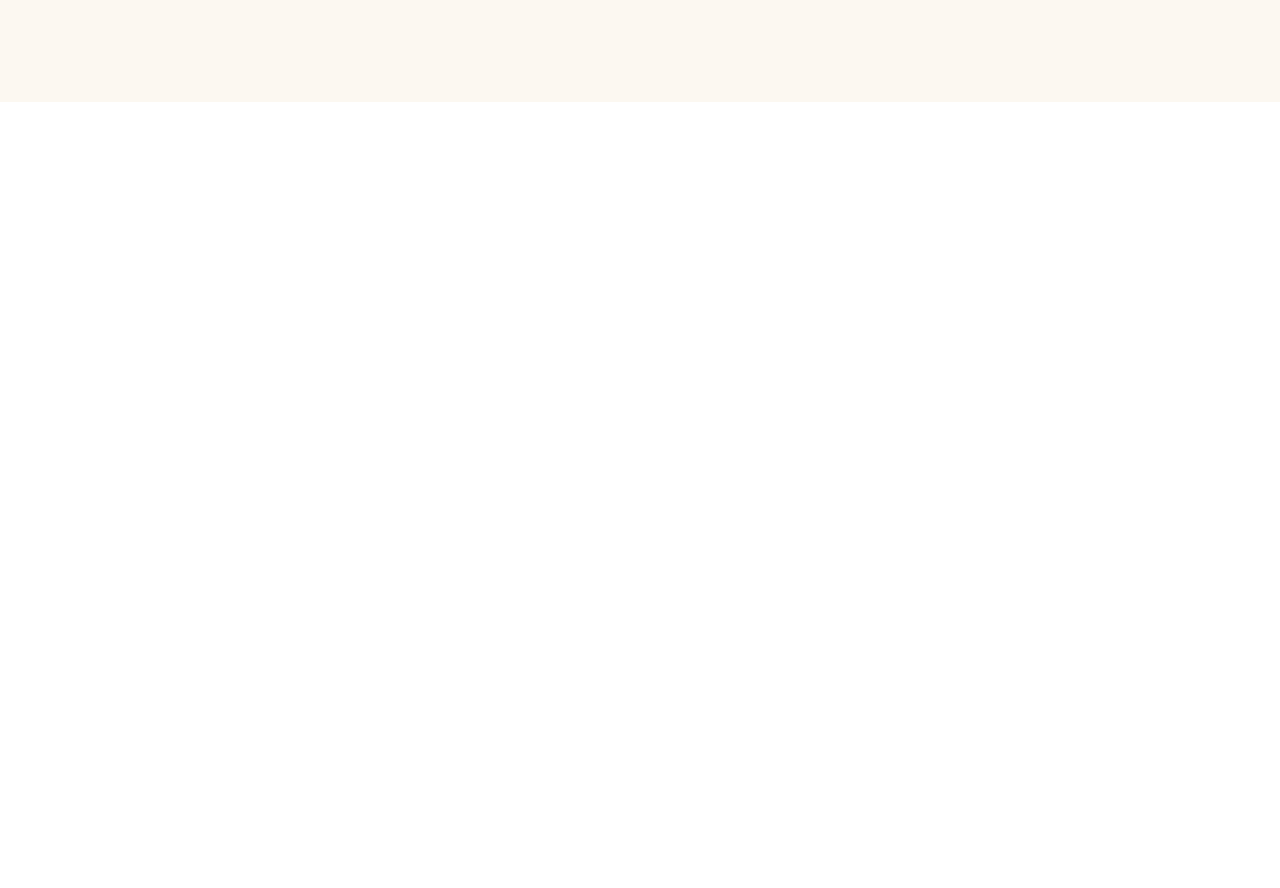
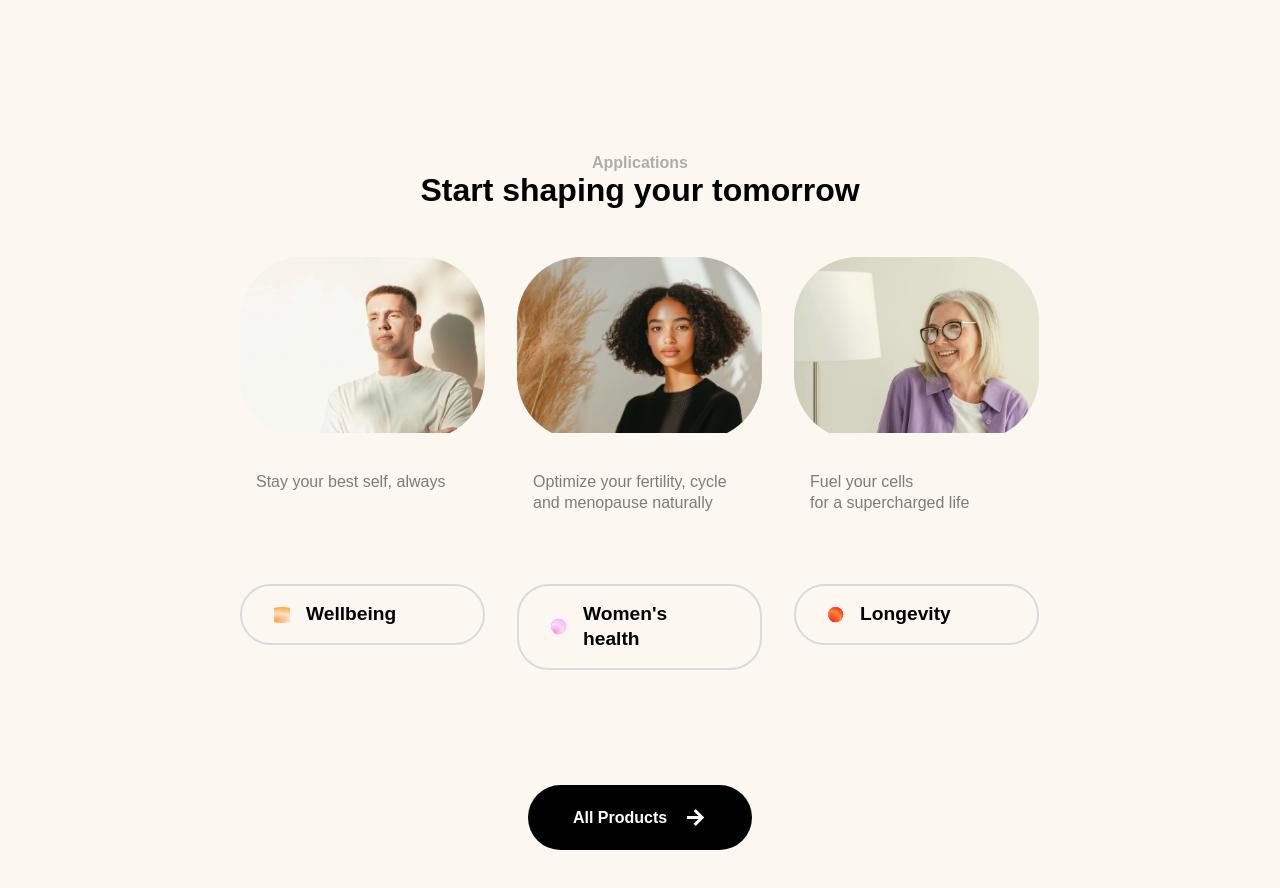
Before and after one commit to jaysolanki-21/Creative-Designs, a React (Vite) app in the folder Design 2/: page / in a window 1280 px wide. Shown: the part 1018-1906 px from the top of the page. Before the commit the page ends 1120 px from the top, so only its background shows below. Built offline with nearby package versions, Linux system fonts and the light colour scheme; a web font is replaced by a local one.

Commit message:
section-3

```diff
--- a/Design 2/src/Components/Main.jsx
+++ b/Design 2/src/Components/Main.jsx
@@ -40,6 +40,52 @@ const Main = () => {
           <img src="images/will3.webp" alt="" /> will be.
         </h6>
       </div>
+      <div className={style.section3}>
+        <h4>Applications</h4>
+        <h1>Start shaping your tomorrow</h1>
+        <div className={style.box}>
+          <div className={style.card}>
+            <div className={style.img}>
+              <img src="images/cardimg1.webp" alt="" />
+            </div>
+            <span>Stay your best self, always</span>
+            <div className={style.capsule}>
+              <img src="images/image (2).svg" alt="" />
+              <span className={style.capsulespan}>Wellbeing</span>
+            </div>
+          </div>
+          <div className={style.card}>
+            <div className={style.img}>
+              <img src="images/cardimg2.webp" alt="" />
+            </div>
+            <span>
+              Optimize your fertility, cycle <br />
+              and menopause naturally
+            </span>
+            <div className={style.capsule}>
+              <img src="images/image (3).svg" alt="" />
+              <span className={style.capsulespan}>Women's health</span>
+            </div>
+          </div>
+          <div className={style.card}>
+            <div className={style.img}>
+              <img src="images/cardimg3.webp" alt="" />
+            </div>
+            <span>
+              Fuel your cells <br />
+              for a supercharged life
+            </span>
+            <div className={style.capsule}>
+              <img src="images/image (4).svg" alt="" />
+              <span className={style.capsulespan}>Longevity</span>
+            </div>
+          </div>
+        </div>
+        <div className={style.button}>
+          All Products
+          <i class="ri-arrow-right-line"></i>
+        </div>
+      </div>
 
     </div>
   );
--- a/Design 2/src/Styles/main.module.css
+++ b/Design 2/src/Styles/main.module.css
@@ -148,3 +148,125 @@
    background-size: cover;
    opacity: 1 !important;
 }
+
+/* section-3 */
+
+.section3{
+    height: 100vh;
+    width: 100vw;
+  background-color: #FCF8F1;
+  display: flex;
+  justify-content: center;
+  align-items: center;
+  flex-direction: column;
+
+}
+
+.section3 h4{
+    opacity: 0.3;
+}
+
+.section3 .box{
+    height: 30rem;
+    width: 65%;
+
+    margin-top: 2rem;
+    display: flex;
+}
+
+.section3 .box .card{
+    width: 33.3%;
+    height: 100%;
+    padding: 1rem;
+    display: flex;
+    flex-direction: column;
+    gap: 2rem;
+}
+
+.section3 .box .card .img{
+    width: 100%;
+    aspect-ratio: 12/9;
+    border-radius: 4rem;
+}
+
+.section3 .box .card .img img{
+    width: 100%;
+    /* height: 100%; */
+    background-size: cover;
+}
+
+.section3 .box .card span{
+    opacity: 0.5;
+    font-weight: 500;
+    margin-left: 1rem;
+    line-height: 1.3;
+    height: 5rem;
+}
+
+.section3 .box .card .capsule {
+    position: relative;
+    border: 2px solid #dadada;
+    padding: 1rem 2rem;
+    border-radius: 2rem;
+
+    cursor: pointer;
+    display: flex;
+    gap: 1rem;
+    justify-content: flex-start;
+    align-items: center;
+    overflow: hidden;
+    z-index: 1;
+}
+
+.section3 .box .card .capsule img {
+    position: absolute;
+    height: 1rem;
+    width: 1rem;
+    object-fit: cover;
+    z-index: 0;
+    transition: all 0.4s ease-in;
+}
+
+.section3 .box .card .capsule:hover img{
+    scale: 38;
+}
+
+.section3 .box .card .capsule .capsulespan{
+    z-index: 1;
+    height: 100%;
+    margin-left: 2rem;
+    color: black;
+    opacity: 1;
+    font-size: 1.2rem;
+    font-weight: 600;
+}
+
+.section3 .box .card .capsule::before,
+.section3 .box .card .capsule::after {
+    z-index: 2;
+}
+
+
+.section3 .button{
+    background-color: black;
+    margin-top: 4rem;
+    color: white;
+    padding: 1.3rem 2.2rem;
+    border-radius: 5rem;
+    font-weight: 600;
+    display: flex;
+    justify-content: center;
+    align-items: center;
+    gap: 1rem;
+    cursor: pointer;
+    width: 14rem;
+    transition: all 0.3s ease;
+}
+
+.section3 .button i{
+    font-size: 1.5rem;
+}
+
+.section3 .button:hover{
+    gap: 2rem;
+}
```
